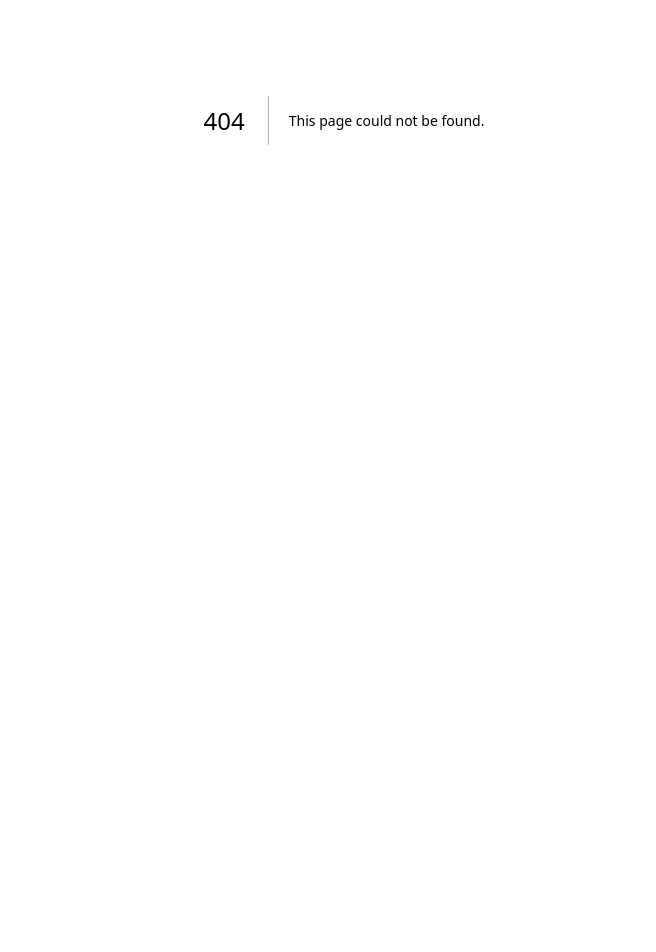
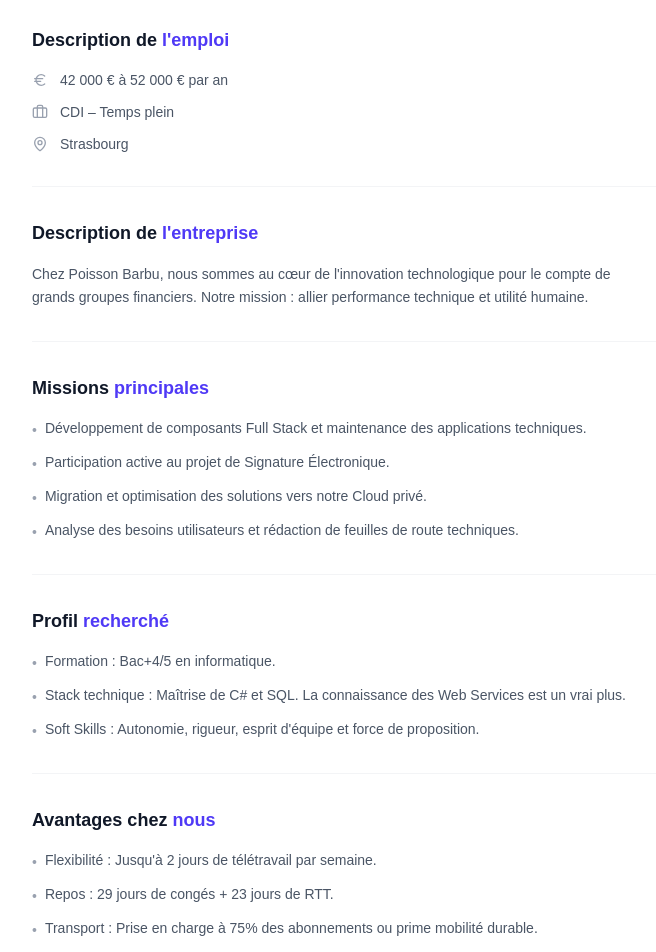
Before and after one commit to MeghCH/Job-Aggregator-DevJob, a Next.js app in the folder Front/: page /offres/1 in a window 1280 px wide. Before the commit this address had no page. Shown: the part 280-1232 px from the top of the page, without its empty margins (296-952 px from the left). Before the commit the page ends 800 px from the top, so only its background shows below. Built offline with nearby package versions, Linux system fonts and the light colour scheme.

Commit message:
Feat: ajout de la page de detail d'une offres

```diff
--- /dev/null
+++ b/Front/src/app/offres/[id]/page.tsx
@@ -0,0 +1,130 @@
+import Navbar from "@/components/NavBar";
+import { Euro, Briefcase, MapPin } from "lucide-react";
+
+export default function OffreDetailPage() {
+  return (
+    <div className="min-h-screen bg-white">
+      <Navbar />
+
+      <div className="max-w-2xl mx-auto px-6 py-10 flex flex-col gap-8">
+        <div className="flex flex-col gap-2">
+          <h1 className="text-xl font-bold text-gray-900">
+            Dev full stack H/F
+          </h1>
+          <p className="text-sm text-gray-600">Poisson Barbu</p>
+          <p className="text-sm text-gray-400">Strasbourg , 67200</p>
+          <div className="mt-2">
+            <button className="bg-indigo-400 hover:bg-indigo-500 text-white text-sm font-medium px-6 py-2.5 rounded-lg transition-colors">
+              Continuer pour postuler
+            </button>
+          </div>
+        </div>
+
+        <hr className="border-gray-100" />
+
+        <div className="flex flex-col gap-4">
+          <h2 className="text-lg font-bold text-gray-900">
+            Description de <span className="text-indigo-600">l'emploi</span>
+          </h2>
+          <div className="flex flex-col gap-3">
+            <div className="flex items-center gap-3 text-sm text-gray-600">
+              <Euro className="w-4 h-4 text-gray-400 shrink-0" />
+              42 000 € à 52 000 € par an
+            </div>
+            <div className="flex items-center gap-3 text-sm text-gray-600">
+              <Briefcase className="w-4 h-4 text-gray-400 shrink-0" />
+              CDI – Temps plein
+            </div>
+            <div className="flex items-center gap-3 text-sm text-gray-600">
+              <MapPin className="w-4 h-4 text-gray-400 shrink-0" />
+              Strasbourg
+            </div>
+          </div>
+        </div>
+
+        <hr className="border-gray-100" />
+
+        <div className="flex flex-col gap-4">
+          <h2 className="text-lg font-bold text-gray-900">
+            Description de <span className="text-indigo-600">l'entreprise</span>
+          </h2>
+          <p className="text-sm text-gray-600 leading-relaxed">
+            Chez Poisson Barbu, nous sommes au cœur de l'innovation
+            technologique pour le compte de grands groupes financiers. Notre
+            mission : allier performance technique et utilité humaine.
+          </p>
+        </div>
+
+        <hr className="border-gray-100" />
+
+        <div className="flex flex-col gap-4">
+          <h2 className="text-lg font-bold text-gray-900">
+            Missions <span className="text-indigo-600">principales</span>
+          </h2>
+          <ul className="flex flex-col gap-3">
+            {[
+              "Développement de composants Full Stack et maintenance des applications techniques.",
+              "Participation active au projet de Signature Électronique.",
+              "Migration et optimisation des solutions vers notre Cloud privé.",
+              "Analyse des besoins utilisateurs et rédaction de feuilles de route techniques.",
+            ].map((mission) => (
+              <li
+                key={mission}
+                className="flex items-start gap-2 text-sm text-gray-600"
+              >
+                <span className="text-gray-400 mt-0.5">•</span>
+                {mission}
+              </li>
+            ))}
+          </ul>
+        </div>
+
+        <hr className="border-gray-100" />
+
+        <div className="flex flex-col gap-4">
+          <h2 className="text-lg font-bold text-gray-900">
+            Profil <span className="text-indigo-600">recherché</span>
+          </h2>
+          <ul className="flex flex-col gap-3">
+            {[
+              "Formation : Bac+4/5 en informatique.",
+              "Stack technique : Maîtrise de C# et SQL. La connaissance des Web Services est un vrai plus.",
+              "Soft Skills : Autonomie, rigueur, esprit d'équipe et force de proposition.",
+            ].map((item) => (
+              <li
+                key={item}
+                className="flex items-start gap-2 text-sm text-gray-600"
+              >
+                <span className="text-gray-400 mt-0.5">•</span>
+                {item}
+              </li>
+            ))}
+          </ul>
+        </div>
+
+        <hr className="border-gray-100" />
+
+        <div className="flex flex-col gap-4">
+          <h2 className="text-lg font-bold text-gray-900">
+            Avantages chez <span className="text-indigo-600">nous</span>
+          </h2>
+          <ul className="flex flex-col gap-3">
+            {[
+              "Flexibilité : Jusqu'à 2 jours de télétravail par semaine.",
+              "Repos : 29 jours de congés + 23 jours de RTT.",
+              "Transport : Prise en charge à 75% des abonnements ou prime mobilité durable.",
+            ].map((item) => (
+              <li
+                key={item}
+                className="flex items-start gap-2 text-sm text-gray-600"
+              >
+                <span className="text-gray-400 mt-0.5">•</span>
+                {item}
+              </li>
+            ))}
+          </ul>
+        </div>
+      </div>
+    </div>
+  );
+}
```
